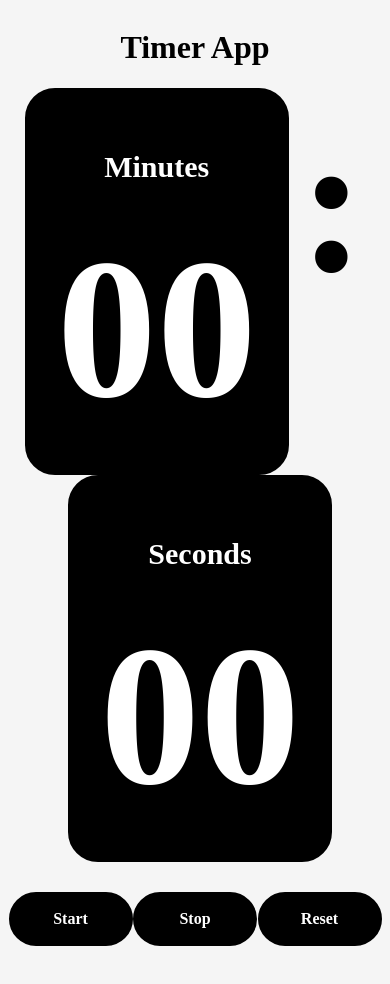
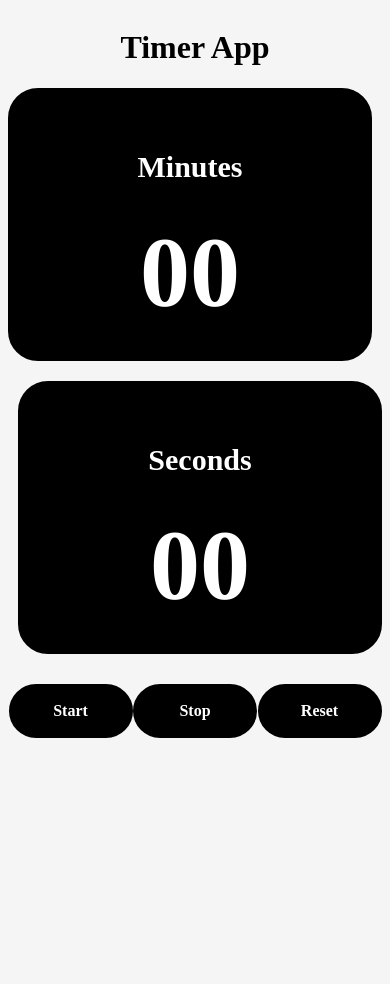
Before and after one commit to EhsanShakil/Timer-App, a React (Create React App) app: page / in a window 390 px wide. After the commit the page ends 844 px from the top, so only its background shows below. Built offline with nearby package versions, Linux system fonts and the light colour scheme.

Commit message:
Making responsive

```diff
--- a/src/Components/Timer/Timer.css
+++ b/src/Components/Timer/Timer.css
@@ -9,6 +9,7 @@
   font-weight: bold;
   font-size: 200px;
   flex-wrap: wrap;
+  flex-shrink: inherit;
 }
 .buttons {
   display: flex;
@@ -43,3 +44,40 @@
 .text {
   font-size: 30px;
 }
+@media only screen and (max-width: 650px) {
+  .display {
+    display: flex;
+    justify-content: center;
+    margin-bottom: 30px;
+    font-weight: bold;
+    font-size: 150px;
+    flex-wrap: wrap;
+  }
+}
+@media only screen and (max-width: 520px) {
+  .display {
+    display: flex;
+    justify-content: center;
+    margin-bottom: 30px;
+    font-weight: bold;
+    font-size: 100px;
+    flex-wrap: wrap;
+  }
+}
+@media only screen and (max-width: 410px) {
+  .display {
+    display: flex;
+    flex-direction: column;
+    justify-content: center;
+    margin-bottom: 30px;
+    font-weight: bold;
+    font-size: 100px;
+    flex-wrap: wrap;
+  }
+  .collon {
+    display: none;
+  }
+  .minutes {
+    margin-bottom: 20px;
+  }
+}
```
